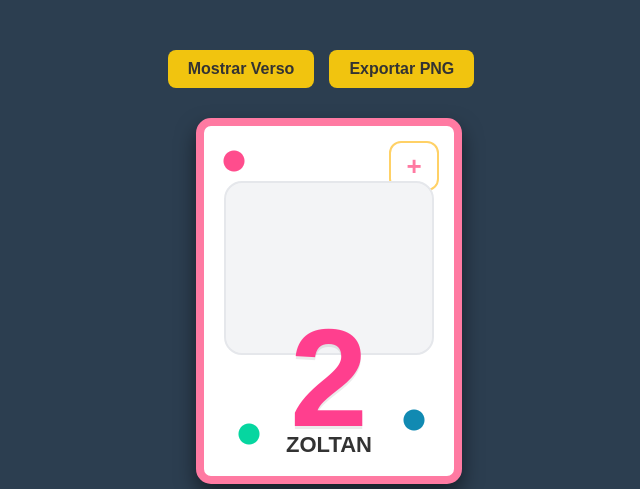
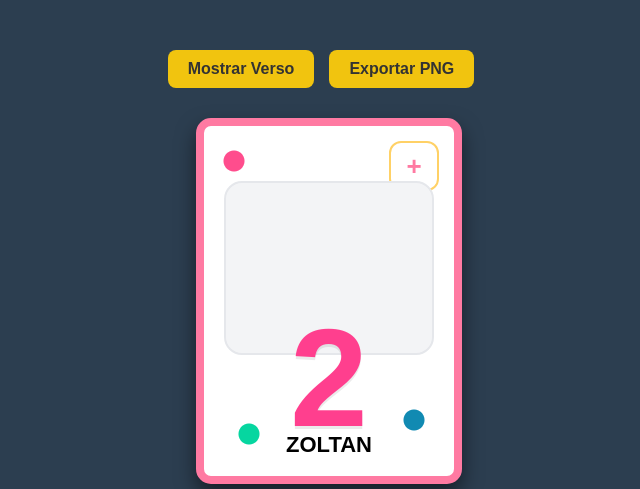
Before and after one commit to freitasandrade-sketch/arquimedes, a plain HTML site: page index.html in a window 1280 px wide. Shown: the top 489 px of the page, 319-959 px from the left. Drawn offline with nearby package versions, Linux system fonts and the light colour scheme.

Commit message:
Update index.html

```diff
--- a/index.html
+++ b/index.html
@@ -76,13 +76,7 @@
     }
 
     /* A frente da carta */
-    .card-front {
-      background-color: #ecf0f1;
-      color: #333;
-      font-size: 24px;
-      font-weight: bold;
-      border: 8px solid #bdc3c7;
-    }
+
 .card-front{
     background:#ffffff;
     border:8px solid #ff7aa2;
```
